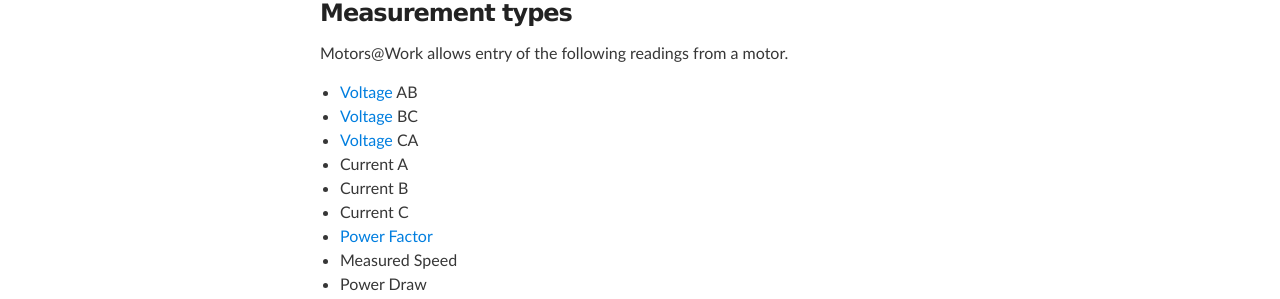
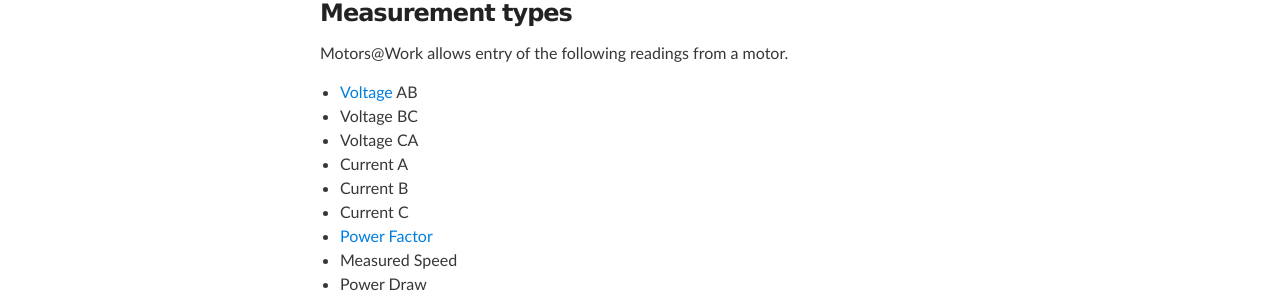
Before and after one commit to DeepakSirsath/assetsustainability.github.io, a Jekyll site: the page built from content/motor_measurements/motor_measurements.md, in a window 1280 px wide. Shown: the part 396-695 px from the top of the page. Built offline with Jekyll 4.4.1, drawn with Linux system fonts in a browser that asks for light colours; comment, search, counter and statistics services are not loaded; part of the change alters nothing that is shown.

```diff
--- a/content/motor_measurements/motor_measurements.md
+++ b/content/motor_measurements/motor_measurements.md
@@ -15,8 +15,8 @@ Motor measurements drive much of the analysis in Motors@Work.  When you enter a
 Motors@Work allows entry of the following readings from a motor.
 
 - [Voltage](/motor-measurement-voltage) AB
-- [Voltage](/motor-measurement-voltage) BC
-- [Voltage](/motor-measurement-voltage) CA
+- Voltage BC
+- Voltage CA
 - Current A
 - Current B
 - Current C
```
